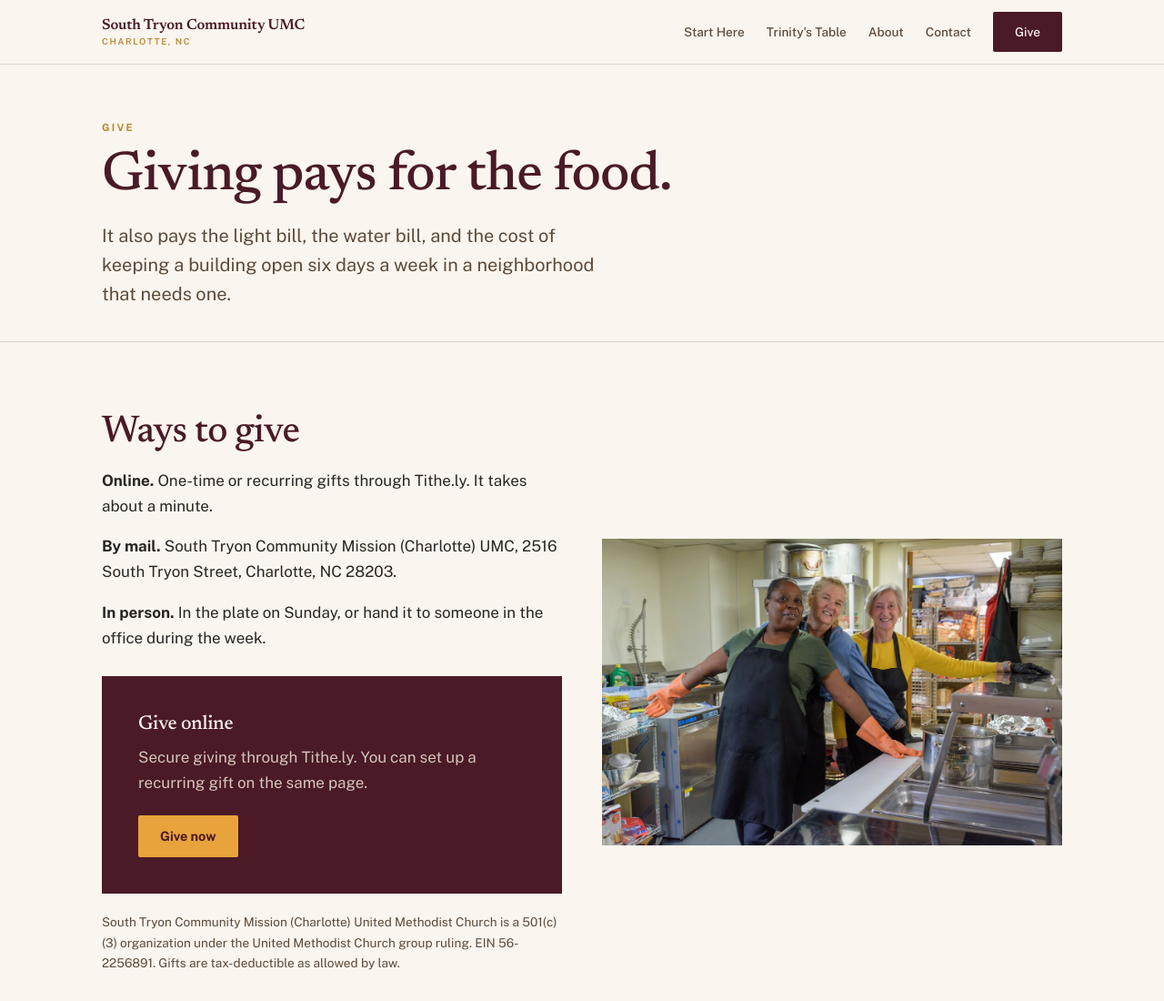
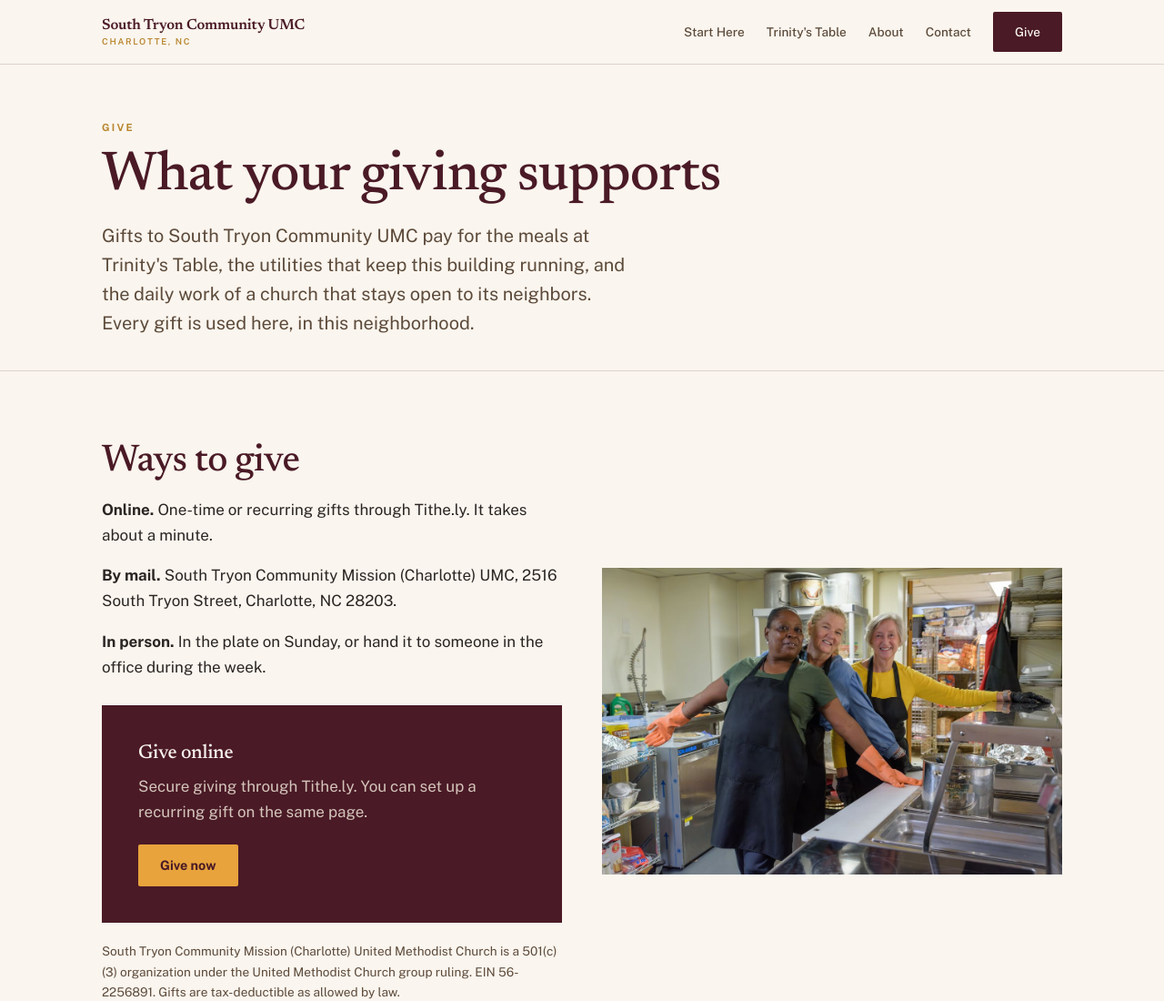
Before and after one commit to SouthTryonUMC/stcumc-site, a plain HTML site: page give.html in a window 1280 px wide. Shown: the top 1100 px of the page at 91% size. Drawn offline with nearby package versions, Linux system fonts and the light colour scheme.

Commit message:
Update give heading and copy on give.html and index.html
Co-Authored-By: Claude Sonnet 5 <noreply@anthropic.com>

```diff
--- a/give.html
+++ b/give.html
@@ -36,8 +36,8 @@
   <section class="page-head">
     <div class="wrap">
       <p class="eyebrow">Give</p>
-      <h1>Giving pays for the food.</h1>
-      <p class="lede measure">It also pays the light bill, the water bill, and the cost of keeping a building open six days a week in a neighborhood that needs one.</p>
+      <h1>What your giving supports</h1>
+      <p class="lede measure">Gifts to South Tryon Community UMC pay for the meals at Trinity's Table, the utilities that keep this building running, and the daily work of a church that stays open to its neighbors. Every gift is used here, in this neighborhood.</p>
     </div>
   </section>
 
```
Also changed, not shown: index.html (+2 -2 lines).
